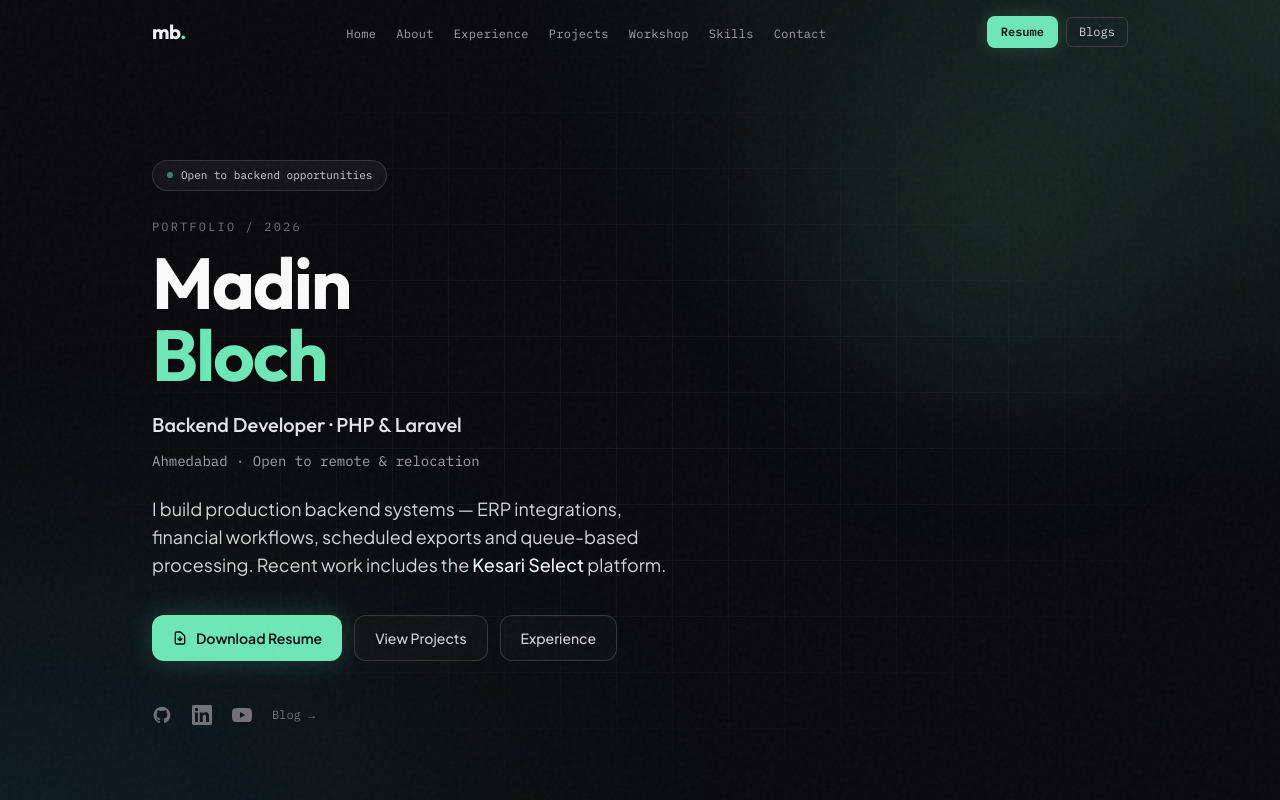
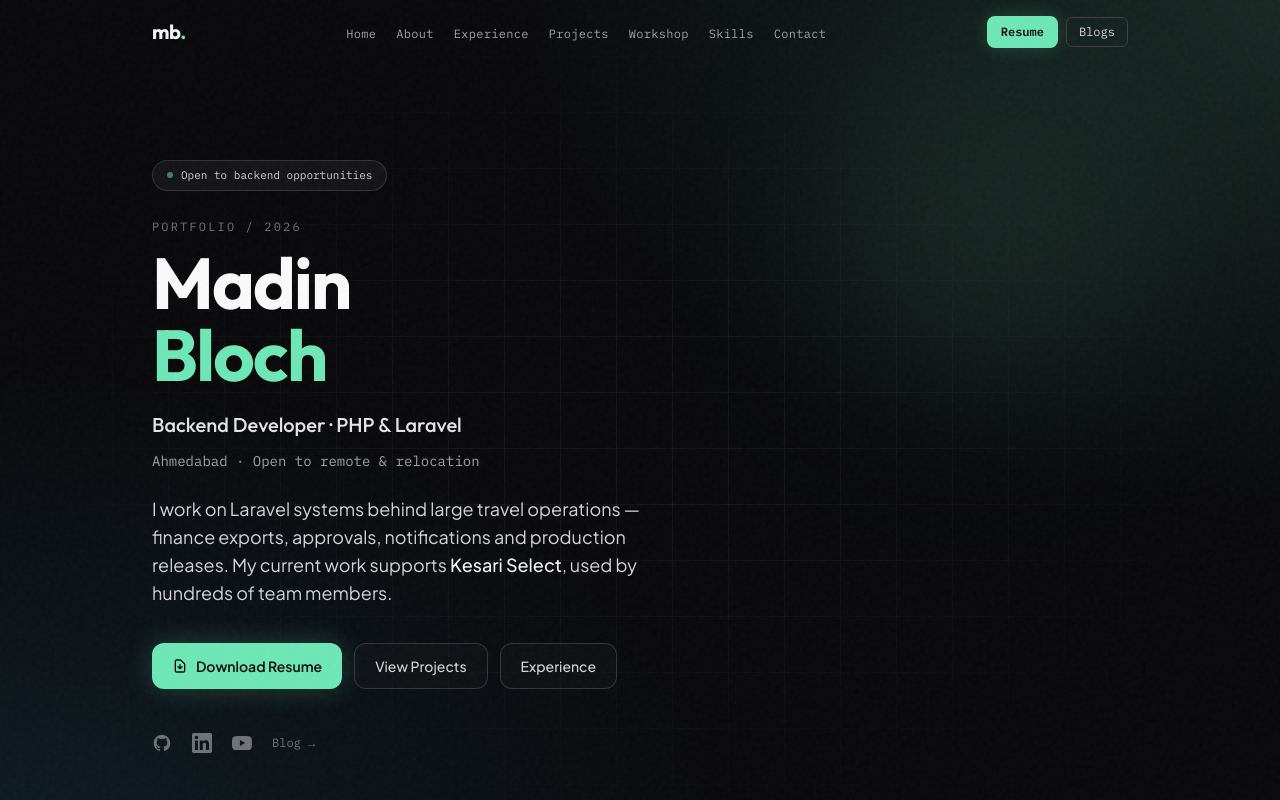
Before and after one commit to MadinBloch/Mysite, a React (Vite) app: page / in a window 1280 px wide. Shown: the top 800 px of the page. Built offline with nearby package versions, Linux system fonts and the light colour scheme.

Commit message:
Improve impact-focused copy and project metrics

```diff
--- a/src/components/Hero.jsx
+++ b/src/components/Hero.jsx
@@ -33,9 +33,9 @@ export default function Hero() {
             </p>
 
             <p className="text-zinc-300 text-base sm:text-lg leading-relaxed mb-9 max-w-xl">
-              I build production backend systems — ERP integrations, financial
-              workflows, scheduled exports and queue-based processing. Recent work includes the{' '}
-              <span className="text-zinc-100 font-medium">Kesari Select</span> platform.
+              I work on Laravel systems behind large travel operations — finance exports,
+              approvals, notifications and production releases. My current work supports{' '}
+              <span className="text-zinc-100 font-medium">Kesari Select</span>, used by hundreds of team members.
             </p>
 
             <div className="flex flex-wrap gap-3">
@@ -79,21 +79,21 @@ export default function Hero() {
                 <div className="w-2.5 h-2.5 rounded-full bg-accent/80" />
               </div>
               <p><span className="text-zinc-600">$</span> <span className="text-accent">whoami</span></p>
-              <p className="mt-2 text-zinc-300">madin · laravel backend developer</p>
+              <p className="mt-2 text-zinc-300">madin · backend engineering / deployments</p>
               <p className="mt-3"><span className="text-zinc-600">$</span> <span className="text-accent">cat</span> profile.json</p>
               <p className="mt-2 text-zinc-500">{'{'}</p>
-              <p className="pl-3 text-zinc-500">"experience": <span className="text-accent">"since 2024"</span>,</p>
+              <p className="pl-3 text-zinc-500">"work": <span className="text-accent">"production Laravel"</span>,</p>
               <p className="pl-3 text-zinc-500">"focus": <span className="text-sky-300">"Laravel backends"</span>,</p>
-              <p className="pl-3 text-zinc-500">"flagship": <span className="text-red-300">"Kesari Select"</span>,</p>
+              <p className="pl-3 text-zinc-500">"releases": <span className="text-red-300">"end-to-end"</span>,</p>
               <p className="pl-3 text-zinc-500">"stack": [<span className="text-amber-300">"Laravel"</span>, <span className="text-amber-300">"Docker"</span>, <span className="text-amber-300">"MySQL"</span>]</p>
               <p className="text-zinc-500">{'}'}</p>
             </div>
 
             <div className="mt-4 grid grid-cols-3 gap-3">
               {[
-                { label: 'Since', value: '2024' },
-                { label: 'Focus', value: 'Backend' },
-                { label: 'Stack', value: 'Laravel' },
+                { label: 'Inquiries / day', value: '10K+' },
+                { label: 'Team users', value: '700–1K' },
+                { label: 'Page load', value: '15→3s' },
               ].map((stat) => (
                 <div key={stat.label} className="rounded-xl border border-zinc-800 bg-zinc-900/70 px-3 py-3.5 text-center">
                   <p className="font-display font-bold text-accent text-xl">{stat.value}</p>
@@ -101,6 +101,7 @@ export default function Hero() {
                 </div>
               ))}
             </div>
+            <p className="mt-3 text-[10px] leading-5 text-zinc-500 font-mono">Platform scale and latency figures are developer-reported estimates.</p>
           </div>
         </div>
       </div>
```
